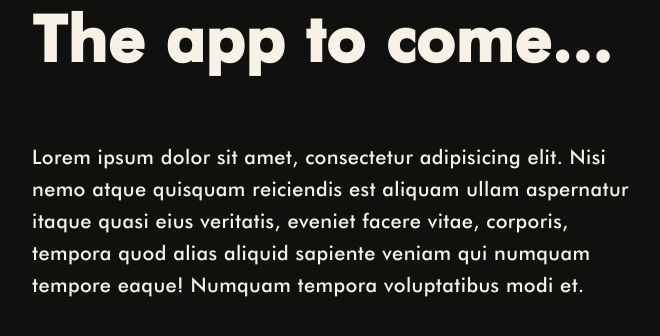
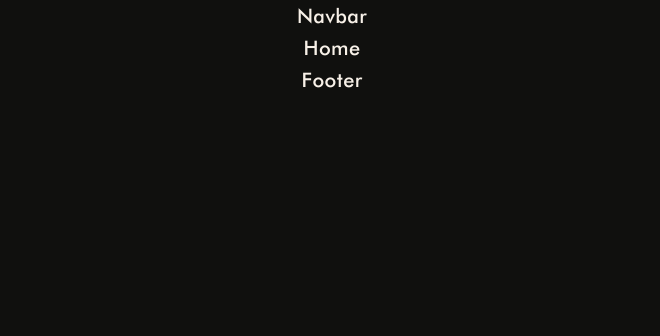
Before and after one commit to yungnegev/yung-blog, a React (Vite) app: page / in a window 1280 px wide. Shown: the top 336 px of the page, without its empty margins (308-968 px from the left). Built offline with nearby package versions, Linux system fonts and the light colour scheme.

Commit message:
Routing done.

```diff
--- a/src/App.jsx
+++ b/src/App.jsx
@@ -1,12 +1,51 @@
 import React from 'react'
+import { createBrowserRouter, RouterProvider } from 'react-router-dom'
+import Layout from './components/Layout'
+import Home from './pages/Home'
+import Post from './pages/Post'
+import AddPost from './pages/AddPost'
+import Login from './pages/Login'
+import Register from './pages/Register'
+
+const router = createBrowserRouter([
+  {
+    path: '/',
+    element: <Layout />,
+    children: [
+      {
+        path: '/',
+        element: <Home />
+      },
+      {
+        path: '/post/:id',
+        element: <Post />
+      },
+      {
+        path: '/add-post',
+        element: <AddPost />
+      },
+      {
+        path: '/add-post/:id',
+        element: <AddPost />
+      }
+    ]
+  },
+  {
+    path: '/login',
+    element: <Login />
+  },
+  {
+    path: '/register',
+    element: <Register />
+  }
+])
+
+
 
 const App = () => {
   return (
     <div className='app'>
-      <div className='wrapper'>
-      <h1>The app to come...</h1>
-      <p>Lorem ipsum dolor sit amet, consectetur adipisicing elit. Nisi nemo atque quisquam reiciendis est aliquam ullam aspernatur itaque quasi eius veritatis, eveniet facere vitae, corporis, tempora quod alias aliquid sapiente veniam qui numquam tempore eaque! Numquam tempora voluptatibus modi et.</p>
-      </div>
+      <RouterProvider router={router}/>
     </div>
   )
 }
--- /dev/null
+++ b/src/components/Footer.jsx
@@ -0,0 +1,9 @@
+import React from 'react'
+
+const Footer = () => {
+  return (
+    <div>Footer</div>
+  )
+}
+
+export default Footer
--- /dev/null
+++ b/src/components/Layout.jsx
@@ -0,0 +1,16 @@
+import React from 'react'
+import { Outlet } from 'react-router-dom'
+import Navbar from './Navbar'
+import Footer from './Footer'
+
+const Layout = () => {
+  return (
+    <>
+    <Navbar />
+    <Outlet />
+    <Footer />
+    </>
+  )
+}
+
+export default Layout
--- /dev/null
+++ b/src/components/Navbar.jsx
@@ -0,0 +1,9 @@
+import React from 'react'
+
+const Navbar = () => {
+  return (
+    <div>Navbar</div>
+  )
+}
+
+export default Navbar
--- a/src/main.jsx
+++ b/src/main.jsx
@@ -5,6 +5,6 @@ import './styles/index.scss'
 
 ReactDOM.createRoot(document.getElementById('root')).render(
   <React.StrictMode>
-    <App />
+      <App />
   </React.StrictMode>,
 )
--- /dev/null
+++ b/src/pages/AddPost.jsx
@@ -0,0 +1,9 @@
+import React from 'react'
+
+const AddPost = () => {
+  return (
+    <div>AddPost</div>
+  )
+}
+
+export default AddPost
--- /dev/null
+++ b/src/pages/Home.jsx
@@ -0,0 +1,9 @@
+import React from 'react'
+
+const Home = () => {
+  return (
+    <div>Home</div>
+  )
+}
+
+export default Home
--- /dev/null
+++ b/src/pages/Login.jsx
@@ -0,0 +1,9 @@
+import React from 'react'
+
+const Login = () => {
+  return (
+    <div>Login</div>
+  )
+}
+
+export default Login
--- /dev/null
+++ b/src/pages/Post.jsx
@@ -0,0 +1,9 @@
+import React from 'react'
+
+const Post = () => {
+  return (
+    <div>Post</div>
+  )
+}
+
+export default Post
--- /dev/null
+++ b/src/pages/Register.jsx
@@ -0,0 +1,9 @@
+import React from 'react'
+
+const Register = () => {
+  return (
+    <div>Register</div>
+  )
+}
+
+export default Register
--- a/src/styles/index.scss
+++ b/src/styles/index.scss
@@ -23,35 +23,36 @@ $bold: 'Futura Heavy';
 $medium: 'Futura Medium';
 
 
+@mixin body-format {
+    font-size: 20px;
+    letter-spacing: 0.02em;
+    line-height: 1.6;
+    font-family: $medium;
+}
+
+@mixin heading-format {
+    font-family: 'Futura Heavy';
+    font-size: 64px;
+    letter-spacing: 0.01em;
+}
+
+
+
 * {
     margin: 0;
     padding: 0;
     box-sizing: border-box;
 }
 
-.app {
+body {
     background-color: $bg-color;
     color: $text-color;
+}
+
+.app {
     width: 100%;
-    height: 100vh;
     display: flex;
     flex-direction: column;
     align-items: center;
-    .wrapper  {
-        width: 600px;
-        display: flex;
-        flex-direction: column;
-        gap: 4rem;
-        h1 {
-            font-family: 'Futura Heavy';
-            font-size: 64px;
-            letter-spacing: 0.01em;
-        }
-        p {
-            font-family: 'Futura Medium';
-            font-size: 20px;
-            letter-spacing: 0.02em;
-            line-height: 1.6;
-        }
-    }
+    @include body-format;
 }
```
